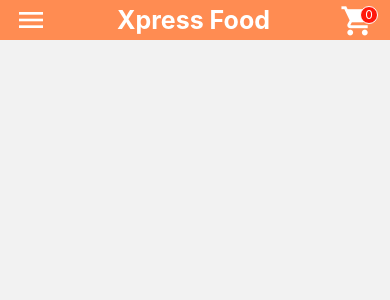
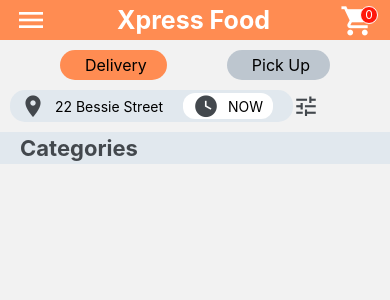
Before and after one commit to Wynne-Tran/DeliveryFood, a React Native app: screen /HomeScreen in a window 390 px wide. Shown: the top 300 px of the page. Built offline with nearby package versions, Linux system fonts and the light colour scheme.

Commit message:
continue design HomeScreen

```diff
--- a/src/global/styles.js
+++ b/src/global/styles.js
@@ -5,7 +5,7 @@
     grey2: "#5e6977",
     grey3: "#86939e",
     grey4: "#bdc6cf",
-    grey5: "e1e8ee",
+    grey5: "#e1e8ee",
     CardComment: "#86939e",
     cardbackground: "white",
     statusbar: "#ff8c52",
--- a/src/screens/HomeScreen.js
+++ b/src/screens/HomeScreen.js
@@ -1,11 +1,89 @@
-import React from 'react'
-import { StyleSheet, Text, View } from 'react-native'
+import React, {useState} from 'react'
+import { StyleSheet, Text, View, TouchableOpacity, ScrollView } from 'react-native'
+import HomeHeader from '../components/HomeHeader'
+import { colors, parameters } from '../global/styles'
 import {Icon} from 'react-native-elements'
-import HomeHeader from '../components/HomeHeader'
+
 const HomeScreen = () => {
+    const [delivery, setDelivery] = useState(true)
+
     return (
         <View style={styles.container}>
             <HomeHeader />
+                <ScrollView
+                    stickyHeaderIndices={[0]}
+                    showsVerticalScrollIndicator = {true}
+
+                >
+                    <View>
+                        <View style = {{marginTop: 10, flexDirection: 'row', justifyContent: 'space-evenly'}}>
+                            <TouchableOpacity
+                                onPress={() => {
+                                    setDelivery(true)
+                                }}
+
+                            >
+                                <View style = {{...styles.deliveryButton, backgroundColor : delivery ? colors.buttons : colors.grey4}}>
+                                    <Text style = {styles.deliveryText}>Delivery</Text>
+                                </View>
+                            </TouchableOpacity>
+
+                            <TouchableOpacity
+                                onPress={() => {
+                                    setDelivery(false)
+                                }}
+                            >
+                                <View style = {{...styles.deliveryButton, backgroundColor : delivery ? colors.grey4: colors.buttons}}>
+                                    <Text style = {styles.deliveryText}>Pick Up</Text>
+                                </View>
+                            </TouchableOpacity>
+                        </View>
+                    </View>
+
+                    <View style={styles.filterView}>
+                        <View style = {{flexDirection: "row",
+                                            backgroundColor: colors.grey5,
+                                            borderRadius: 15,
+                                            paddingVertical: 3,
+                                            justifyContent: "space-between",
+                                            }}>
+                            <View style={{flexDirection: "row", alignItems:"center", paddingLeft: 10}}>
+                                <Icon
+                                    type = "material-community"
+                                    name = "map-marker"
+                                    color = {colors.grey1}
+                                    size = {26}
+                                />
+                                <Text style={{marginLeft:5}}> 22 Bessie Street</Text>
+                            </View>
+
+                            <View style={styles.clockView}>
+                                <Icon
+                                    type = "material-community"
+                                    name = "clock-time-four"
+                                    color = {colors.grey1}
+                                    size = {26}
+                                />
+                                <Text style={{marginLeft:5}}> NOW</Text>
+                            </View>
+                        </View>
+
+                        <View >
+                            <Icon
+                                type = "material-community"
+                                name = "tune"
+                                color = {colors.grey1}
+                                size = {26}
+                                />
+                        </View>
+                    </View>
+
+                    <View style = {styles.headerTextView}>
+                        <Text style = {styles.headerText}>Categories</Text>
+                    </View>
+
+                </ScrollView>
+
         </View>
     )
 }
@@ -15,7 +93,43 @@
 const styles = StyleSheet.create({
     container: {
         flex: 1,
+    },
+    deliveryButton: {
+        paddingHorizontal: 20,
+        borderRadius: 15,
+        paddingVertical: 5,
 
+    },
+    deliveryText: {
+        marginLeft: 5,
+        fontSize: 16,
+    },
+    filterView: {
+        flexDirection: "row",
+        alignItems: "center",
+        marginHorizontal: 10,
+        marginVertical: 10,
+    },
+    clockView: {
+        flexDirection: "row",
+        alignItems:"center",
+        marginLeft: 20,
+        backgroundColor: colors.cardbackground,
+        paddingHorizontal: 10,
+        marginRight: 20,
+        borderRadius: 12,
+
+    },
+    headerText: {
+        color: colors.grey1,
+        fontSize: 22,
+        fontWeight: "bold",
+        paddingLeft: 20,
+
+    },
+    headerTextView: {
+        backgroundColor: colors.grey5,
+        paddingVertical: 3,
 
     }
 })
```
